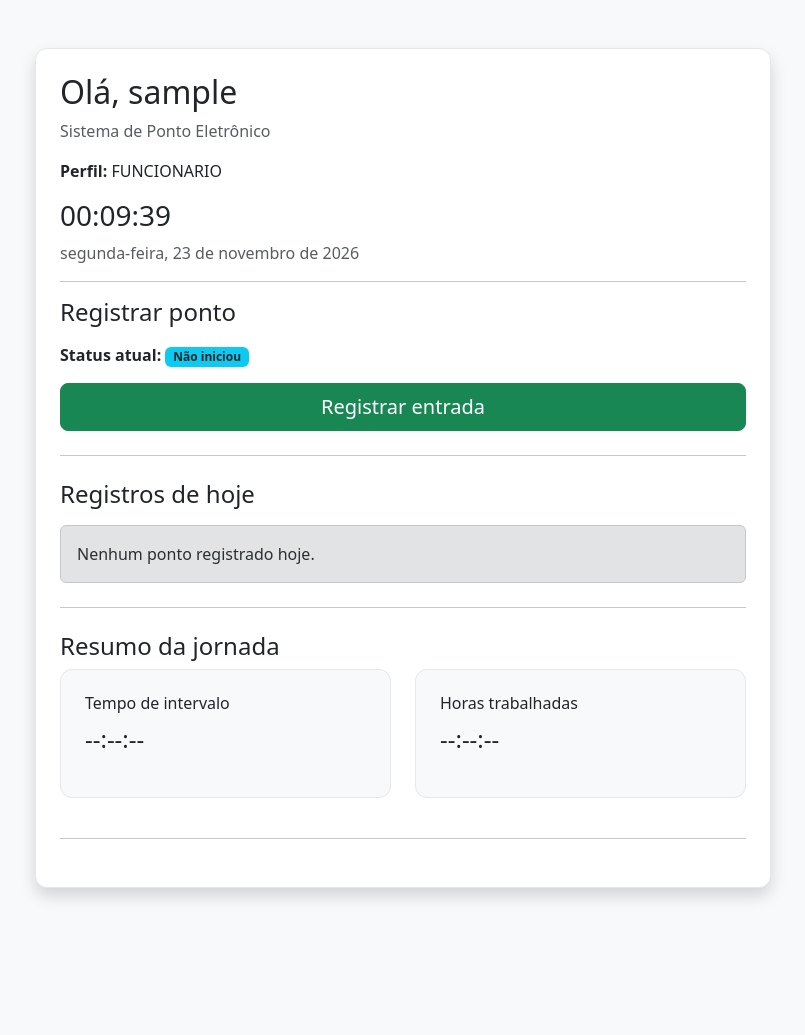
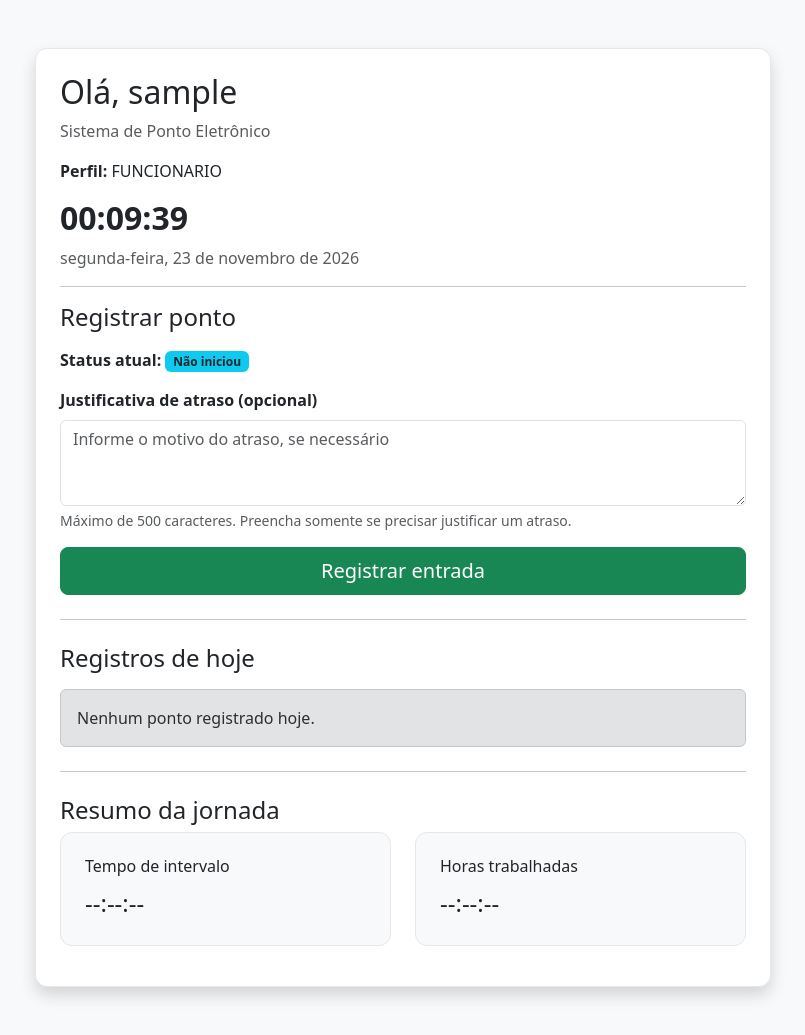
Before and after one commit to marciocfernandes/Ponto-Eletronico, a Flask app: page /home in a window 1280 px wide. Shown: the part 56-1091 px from the top of the page, without its empty margins (237-1042 px from the left). Before the commit the page ends 955 px from the top, so only its background shows below. Run offline with Flask 3, Linux system fonts and the light colour scheme; the visitor is signed in with stand-in values (Sample User, id 1); data that the repository does not hold is empty; some libraries are stand-ins or nearby versions.

Commit message:
Etapa 3 - implementa justificativa de atraso

```diff
--- a/app/routes/main.py
+++ b/app/routes/main.py
@@ -1,6 +1,15 @@
+
 from datetime import datetime
 
-from flask import Blueprint, render_template, redirect, url_for, flash
+from flask import (
+    Blueprint,
+    render_template,
+    redirect,
+    url_for,
+    flash,
+    request
+)
+
 from flask_login import login_required, current_user
 
 from app import db
@@ -10,10 +19,18 @@ from app.models.registro_ponto import RegistroPonto
 main = Blueprint("main", __name__)
 
 
+# =====================================================
+# PÁGINA INICIAL
+# =====================================================
+
 @main.route("/")
 def index():
     return redirect(url_for("auth.login"))
 
+
+# =====================================================
+# DASHBOARD DO FUNCIONÁRIO
+# =====================================================
 
 @main.route("/home")
 @login_required
@@ -40,6 +57,7 @@ def home():
 
     quantidade = len(registros)
 
+    # Identifica o próximo registro permitido
     if quantidade >= 4:
 
         proximo_tipo = None
@@ -58,9 +76,10 @@ def home():
         elif quantidade == 2:
             status = "Em intervalo"
 
-        elif quantidade == 3:
+        else:
             status = "Trabalhando"
 
+    # Cálculo da jornada
     tempo_trabalhado = None
     tempo_intervalo = None
 
@@ -98,22 +117,34 @@ def home():
     )
 
 
+# =====================================================
+# REGISTRAR PONTO
+# =====================================================
+
 @main.route("/registrar-ponto/<tipo>", methods=["POST"])
 @login_required
 def registrar_ponto(tipo):
 
-    tipos_validos = [
+    sequencia = [
         "ENTRADA",
         "SAIDA_INTERVALO",
         "RETORNO_INTERVALO",
         "SAIDA"
     ]
 
-    if tipo not in tipos_validos:
+    # Valida o tipo de registro
+    if tipo not in sequencia:
 
         flash("Tipo de ponto inválido.")
 
         return redirect(url_for("main.home"))
+
+    # Impede registros de usuários desativados
+    if not current_user.ativo:
+
+        flash("Seu usuário está desativado.")
+
+        return redirect(url_for("auth.logout"))
 
     hoje = datetime.now().date()
 
@@ -129,13 +160,7 @@ def registrar_ponto(tipo):
 
     quantidade = len(registros_hoje)
 
-    sequencia = [
-        "ENTRADA",
-        "SAIDA_INTERVALO",
-        "RETORNO_INTERVALO",
-        "SAIDA"
-    ]
-
+    # Impede mais de quatro registros
     if quantidade >= 4:
 
         flash("Todos os registros de hoje já foram realizados.")
@@ -144,6 +169,7 @@ def registrar_ponto(tipo):
 
     tipo_esperado = sequencia[quantidade]
 
+    # Valida a sequência
     if tipo != tipo_esperado:
 
         nomes = {
@@ -161,44 +187,50 @@ def registrar_ponto(tipo):
 
         return redirect(url_for("main.home"))
 
+    # =================================================
+    # NOVA FUNCIONALIDADE: JUSTIFICATIVA DE ATRASO
+    # =================================================
+
+    justificativa = None
+
+    if tipo == "ENTRADA":
+
+        justificativa = request.form.get(
+            "justificativa", ""
+        ).strip()
+
+        # Limite máximo de caracteres
+        if len(justificativa) > 500:
+
+            flash(
+                "A justificativa deve ter no máximo "
+                "500 caracteres."
+            )
+
+            return redirect(url_for("main.home"))
+
+        # Campo vazio será armazenado como NULL
+        justificativa = justificativa or None
+
+    # =================================================
+    # SALVAR REGISTRO NO POSTGRESQL
+    # =================================================
+
     novo_registro = RegistroPonto(
         usuario_id=current_user.id,
-        tipo=tipo
+        tipo=tipo,
+        justificativa=justificativa
     )
 
     db.session.add(novo_registro)
     db.session.commit()
 
-    flash("Ponto registrado com sucesso!")
+    if justificativa:
+        flash(
+            "Ponto registrado com sucesso! "
+            "Justificativa armazenada."
+        )
+    else:
+        flash("Ponto registrado com sucesso!")
 
     return redirect(url_for("main.home"))
-
-
-@login_required
-def limpar_registros():
-
-    hoje = datetime.now().date()
-
-    registros = (
-        RegistroPonto.query
-        .filter(
-            RegistroPonto.usuario_id == current_user.id,
-            db.func.date(RegistroPonto.data_hora) == hoje
-        )
-        .all()
-    )
-
-    if not registros:
-
-        flash("Não existem registros de hoje para apagar.")
-
-        return redirect(url_for("main.home"))
-
-    for registro in registros:
-        db.session.delete(registro)
-
-    db.session.commit()
-
-    flash("Registros de teste de hoje foram apagados.")
-
-    return redirect(url_for("main.home"))
--- a/app/templates/dashboard.html
+++ b/app/templates/dashboard.html
@@ -1,12 +1,10 @@
+
 <!DOCTYPE html>
 <html lang="pt-BR">
 
 <head>
-
     <meta charset="UTF-8">
-
-    <meta name="viewport"
-          content="width=device-width, initial-scale=1.0">
+    <meta name="viewport" content="width=device-width, initial-scale=1.0">
 
     <title>Ponto Eletrônico - Dashboard</title>
 
@@ -14,16 +12,9 @@
         href="https://cdn.jsdelivr.net/npm/bootstrap@5.3.3/dist/css/bootstrap.min.css"
         rel="stylesheet">
 
-
     <style>
         body {
             background-color: #f4f6f9;
-    }
-
-    .container-principal {
-        max-width: 1000px;
-        margin: 30px auto;
-        padding: 0 15px;
         }
 
         .card {
@@ -44,15 +35,7 @@
             font-weight: 600;
         }
 
-    .table-responsive {
-        overflow-x: auto;
-    }
-
         @media (max-width: 768px) {
-        .container-principal {
-            margin-top: 15px;
-        }
-
             .card-body {
                 padding: 16px;
             }
@@ -60,25 +43,15 @@
             .relogio {
                 font-size: 1.6rem;
             }
-
-        .btn-lg {
-            width: 100%;
-        }
         }
     </style>
-
-
 </head>
 
 <body class="bg-light">
 
-
     <!-- BARRA SUPERIOR -->
-
     <nav class="navbar navbar-dark bg-primary">
-
         <div class="container">
-
             <span class="navbar-brand">
                 Ponto Eletrônico
             </span>
@@ -88,30 +61,20 @@
                 class="btn btn-outline-light">
                 Sair
             </a>
-
         </div>
-
     </nav>
 
-
-<!-- CONTEÚDO -->
-
+    <!-- CONTEÚDO PRINCIPAL -->
     <div class="container mt-5 mb-5">
 
         <div class="row">
-
             <div class="col-md-8 mx-auto">
 
                 <div class="card shadow">
-
                     <div class="card-body">
 
-
                         <!-- USUÁRIO -->
-
-                    <h2>
-                        Olá, {{ usuario.nome }}
-                    </h2>
+                        <h2>Olá, {{ usuario.nome }}</h2>
 
                         <p class="text-muted">
                             Sistema de Ponto Eletrônico
@@ -122,12 +85,9 @@
                             {{ usuario.perfil }}
                         </p>
 
-
                         <!-- RELÓGIO -->
-
                         <div class="mb-3">
-
-                        <h3 id="relogio">
+                            <h3 id="relogio" class="relogio">
                                 --:--:--
                             </h3>
 
@@ -135,93 +95,96 @@
                                 id="dataAtual"
                                 class="text-muted">
                             </p>
-
                         </div>
-
 
                         <hr>
 
-
                         <!-- MENSAGENS -->
-
                         {% with messages = get_flashed_messages() %}
-
                             {% if messages %}
-
                                 {% for message in messages %}
-
                                     <div
                                         class="alert alert-info"
                                         role="alert">
-
                                         {{ message }}
-
                                     </div>
-
                                 {% endfor %}
-
                             {% endif %}
-
                         {% endwith %}
 
-
-                    <!-- STATUS -->
-
+                        <!-- STATUS DA JORNADA -->
                         <h4 class="mb-3">
                             Registrar ponto
                         </h4>
 
                         <div class="mb-3">
-
                             <strong>Status atual:</strong>
 
                             {% if status == "Trabalhando" %}
-
                                 <span class="badge bg-success">
                                     {{ status }}
                                 </span>
 
                             {% elif status == "Em intervalo" %}
-
                                 <span class="badge bg-warning text-dark">
                                     {{ status }}
                                 </span>
 
                             {% elif status == "Jornada finalizada" %}
-
                                 <span class="badge bg-secondary">
                                     {{ status }}
                                 </span>
 
                             {% else %}
-
                                 <span class="badge bg-info text-dark">
                                     {{ status }}
                                 </span>
-
                             {% endif %}
-
                         </div>
 
-
-                    <!-- BOTÃO DINÂMICO -->
-
+                        <!-- FORMULÁRIO DE REGISTRO -->
                         {% if proximo_tipo %}
 
                             <form
                                 action="{{ url_for('main.registrar_ponto', tipo=proximo_tipo) }}"
                                 method="POST">
 
-                             <input type="hidden" name="csrf_token" value="{{ csrf_token() }}">
+                                <!-- PROTEÇÃO CSRF -->
+                                <input
+                                    type="hidden"
+                                    name="csrf_token"
+                                    value="{{ csrf_token() }}">
 
+                                <!-- NOVA FUNCIONALIDADE -->
                                 {% if proximo_tipo == "ENTRADA" %}
+
+                                    <div class="mb-3">
+                                        <label
+                                            for="justificativa"
+                                            class="form-label fw-semibold">
+                                            Justificativa de atraso
+                                            (opcional)
+                                        </label>
+
+                                        <textarea
+                                            id="justificativa"
+                                            name="justificativa"
+                                            class="form-control"
+                                            rows="3"
+                                            maxlength="500"
+                                            placeholder="Informe o motivo do atraso, se necessário"></textarea>
+
+                                        <div class="form-text">
+                                            Máximo de 500 caracteres.
+                                            Preencha somente se precisar
+                                            justificar um atraso.
+                                        </div>
+                                    </div>
 
                                     <button
                                         type="submit"
                                         class="btn btn-success btn-lg w-100">
-
                                         Registrar entrada
-
                                     </button>
 
                                 {% elif proximo_tipo == "SAIDA_INTERVALO" %}
@@ -229,9 +192,7 @@
                                     <button
                                         type="submit"
                                         class="btn btn-warning btn-lg w-100">
-
                                         Iniciar intervalo
-
                                     </button>
 
                                 {% elif proximo_tipo == "RETORNO_INTERVALO" %}
@@ -239,9 +200,7 @@
                                     <button
                                         type="submit"
                                         class="btn btn-info btn-lg w-100">
-
                                         Retornar do intervalo
-
                                     </button>
 
                                 {% elif proximo_tipo == "SAIDA" %}
@@ -249,9 +208,7 @@
                                     <button
                                         type="submit"
                                         class="btn btn-danger btn-lg w-100">
-
                                         Registrar saída
-
                                     </button>
 
                                 {% endif %}
@@ -261,209 +218,138 @@
                         {% else %}
 
                             <div class="alert alert-success">
-
                                 Jornada finalizada com sucesso.
-
                             </div>
 
                         {% endif %}
 
-
                         <!-- HISTÓRICO DO DIA -->
-
                         <hr class="my-4">
 
-                    <h4>
-                        Registros de hoje
-                    </h4>
-
+                        <h4>Registros de hoje</h4>
 
                         {% if registros %}
 
                             <div class="table-responsive">
-
                                 <table
                                     class="table table-striped table-hover mt-3">
 
                                     <thead class="table-light">
-
                                         <tr>
-
-                                        <th>
-                                            Tipo
-                                        </th>
-
-                                        <th>
-                                            Horário
-                                        </th>
-
+                                            <th>Tipo</th>
+                                            <th>Horário</th>
+                                            <th>Justificativa</th>
                                         </tr>
-
                                     </thead>
 
-
                                     <tbody>
-
                                         {% for registro in registros %}
-
                                             <tr>
-
                                                 <td>
-
                                                     {% if registro.tipo == "ENTRADA" %}
-
                                                         Entrada
 
                                                     {% elif registro.tipo == "SAIDA_INTERVALO" %}
-
                                                         Saída para intervalo
 
                                                     {% elif registro.tipo == "RETORNO_INTERVALO" %}
-
                                                         Retorno do intervalo
 
                                                     {% elif registro.tipo == "SAIDA" %}
-
                                                         Saída
 
                                                     {% else %}
-
                                                         {{ registro.tipo }}
-
                                                     {% endif %}
-
                                                 </td>
 
                                                 <td>
-
                                                     {{ registro.data_hora.strftime('%H:%M:%S') }}
-
                                                 </td>
 
+                                                <td class="text-break">
+                                                    {% if registro.justificativa %}
+                                                        {{ registro.justificativa }}
+                                                    {% else %}
+                                                        <span class="text-muted">
+                                                            --
+                                                        </span>
+                                                    {% endif %}
+                                                </td>
                                             </tr>
-
                                         {% endfor %}
-
                                     </tbody>
 
                                 </table>
-
                             </div>
 
                         {% else %}
 
                             <div class="alert alert-secondary mt-3">
-
                                 Nenhum ponto registrado hoje.
-
                             </div>
 
                         {% endif %}
 
-
                         <!-- RESUMO DA JORNADA -->
-
                         <hr class="my-4">
 
-                    <h4>
-                        Resumo da jornada
-                    </h4>
+                        <h4>Resumo da jornada</h4>
 
                         <div class="row">
 
                             <div class="col-md-6">
-
                                 <div class="card bg-light mb-3">
-
                                     <div class="card-body">
-
                                         <h6 class="card-title">
                                             Tempo de intervalo
                                         </h6>
 
-                                    <p class="fs-4">
+                                        <p class="fs-4 mb-0">
+                                            {% if tempo_intervalo %}
+                                                {{ tempo_intervalo }}
+                                            {% else %}
+                                                --:--:--
+                                            {% endif %}
+                                        </p>
+                                    </div>
+                                </div>
+                            </div>
 
-                                        {% if tempo_intervalo %}
+                            <div class="col-md-6">
+                                <div class="card bg-light mb-3">
+                                    <div class="card-body">
+                                        <h6 class="card-title">
+                                            Horas trabalhadas
+                                        </h6>
 
-                                            {{ tempo_intervalo }}
-
+                                        <p class="fs-4 mb-0">
+                                            {% if tempo_trabalhado %}
+                                                {{ tempo_trabalhado }}
                                             {% else %}
-
                                                 --:--:--
-
                                             {% endif %}
-
                                         </p>
-
+                                    </div>
+                                </div>
                             </div>
 
                         </div>
 
                     </div>
+                </div>
 
-
-                        <div class="col-md-6">
-
-                            <div class="card bg-light mb-3">
-
-                                <div class="card-body">
-
-                                    <h6 class="card-title">
-                                        Horas trabalhadas
-                                    </h6>
-
-                                    <p class="fs-4">
-
-                                        {% if tempo_trabalhado %}
-
-                                            {{ tempo_trabalhado }}
-
-                                        {% else %}
-
-                                            --:--:--
-
-                                        {% endif %}
-
-                                    </p>
-
+            </div>
         </div>
 
     </div>
 
-                        </div>
-
-                    </div>
-
-
-                    <!-- ÁREA DE TESTE -->
-
-                    <hr class="my-4">
-
-
-
-
-                </div>
-
-            </div>
-
-        </div>
-
-    </div>
-
-</div>
-
-
     <!-- RELÓGIO EM TEMPO REAL -->
-
     <script>
-
         function atualizarRelogio() {
-
             const agora = new Date();
 
-        const hora = agora.toLocaleTimeString(
-            "pt-BR"
-        );
+            const hora = agora.toLocaleTimeString("pt-BR");
 
             const data = agora.toLocaleDateString(
                 "pt-BR",
@@ -482,19 +368,12 @@
             document.getElementById(
                 "dataAtual"
             ).textContent = data;
-
         }
 
         atualizarRelogio();
 
-    setInterval(
-        atualizarRelogio,
-        1000
-    );
-
+        setInterval(atualizarRelogio, 1000);
     </script>
 
-
 </body>
-
 </html>
```
Also changed, not shown: app/models/registro_ponto.py (+7 -6 lines), app/templates/admin/registros.html (+113 -22 lines), tests/test_justificativa.py (added, +183 -0 lines). Lines whose indentation alone changed are shown as unchanged.
